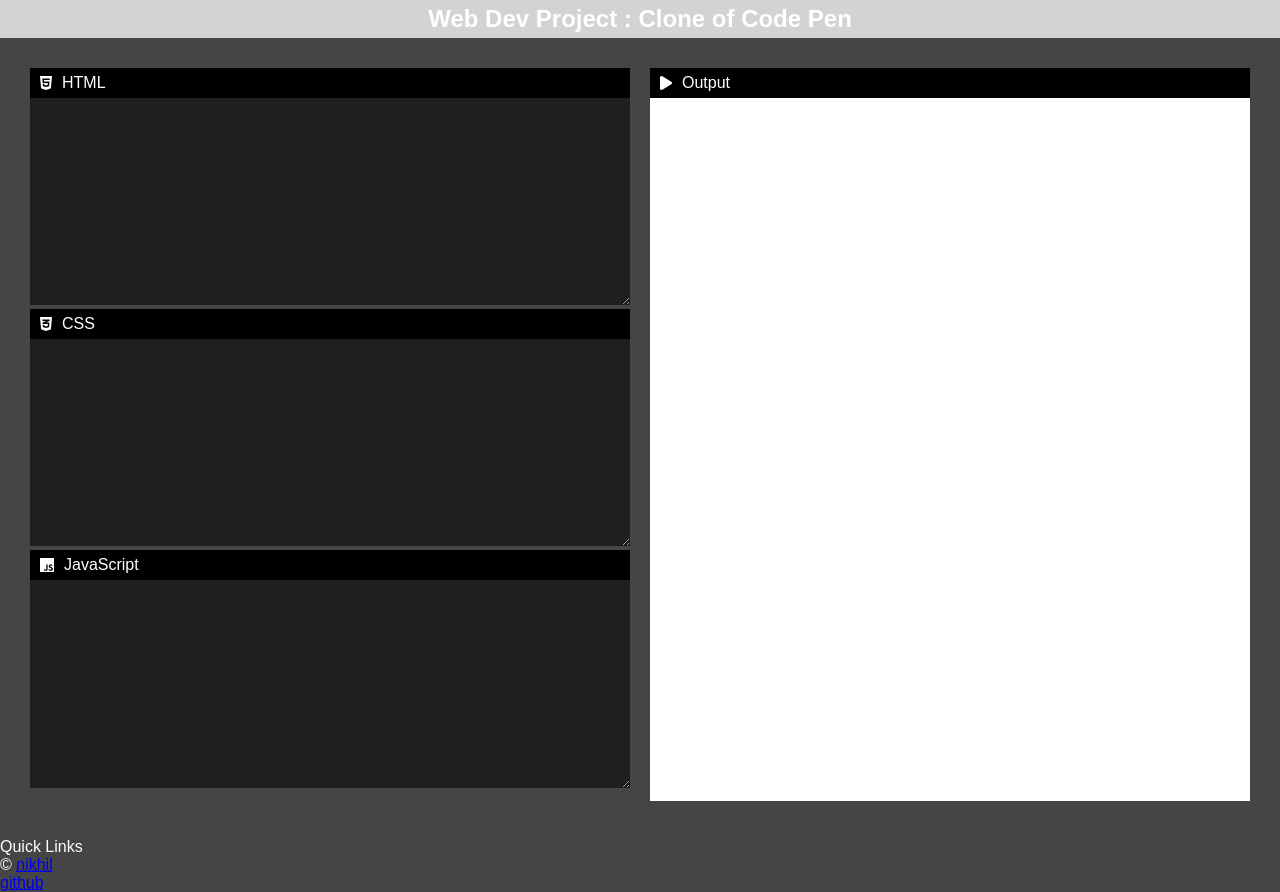
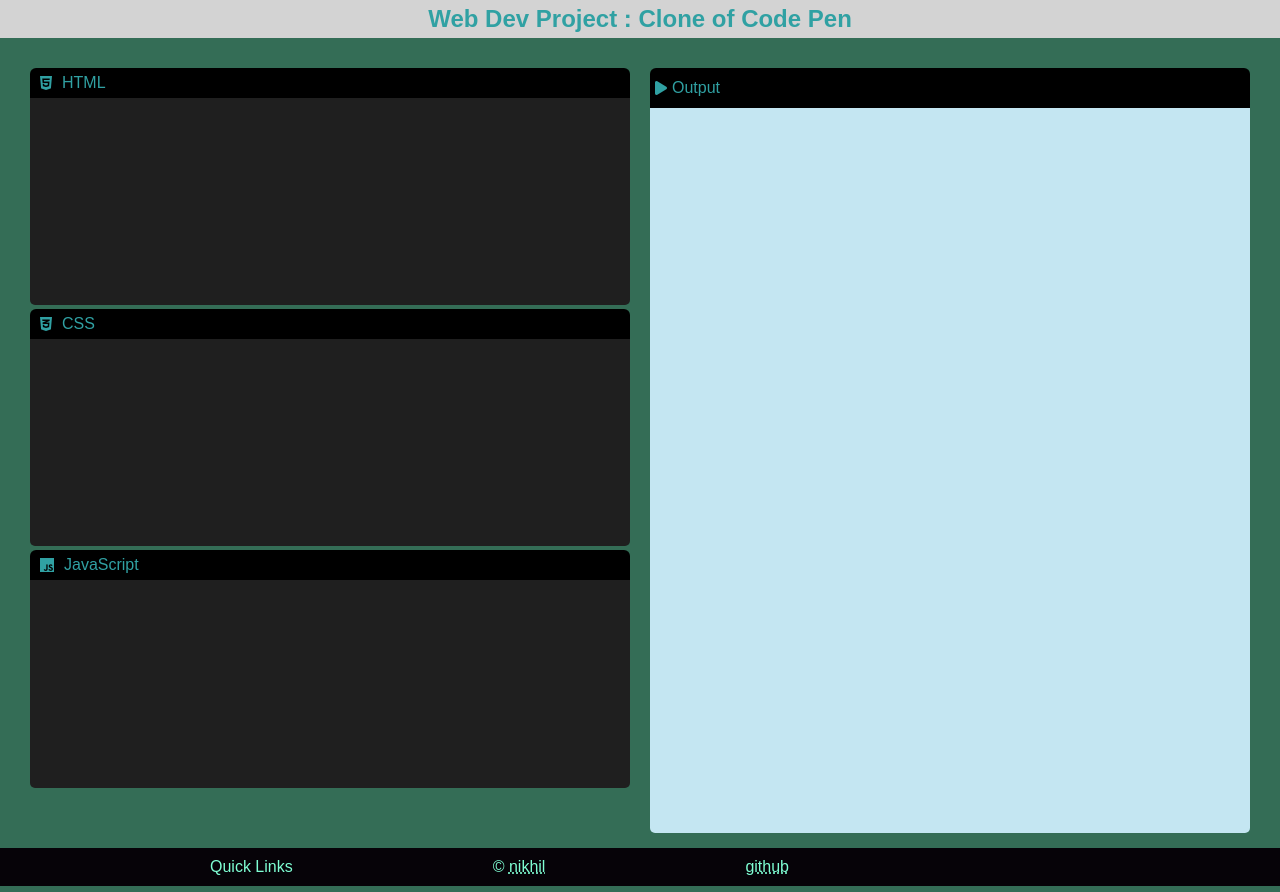
Before and after one commit to 20Nikhil02/Web-Dev-Code-pen, a plain HTML site: page index.html in a window 1280 px wide. Drawn offline with Linux system fonts and the light colour scheme.

Commit message:
Update style.css

```diff
--- a/style.css
+++ b/style.css
@@ -6,15 +6,19 @@
 }
 
 body {
-    background: #454545;
-    color: #fff;
+    background: #346d56;
+    color: #30a1a3;
 
 }
-
 h2{
     text-align: center;
     background-color: lightgray;
     padding: 5px;
+}
+
+label{
+    border-top-left-radius: 6px;
+    border-top-right-radius: 6px;
 }
 
 .container{
@@ -39,29 +43,62 @@
     border: 0;
     outline: 0;
     font-size: 18px;
+    border-bottom-left-radius: 5px;
+    border-bottom-right-radius: 5px;
+    overflow: hidden;
+    resize: none;
+}
 
-}
 
 iframe{
     width: 100%;
-    height: 95%;
-    background: #fff;
+    height: 98%;
+    background: #c4e6f2;
     border: 0;
     outline: 0;
+    border-bottom-left-radius: 5px;
+    border-bottom-right-radius: 5px;
 }
+
 
 label i{
     margin-right: 10px;
     margin-left: 10px;
 }
-button{
-    border-radius: 100%;
+
+#btn{
     cursor: pointer;
+    margin: 5px;
+    background-color: black;
+    color: #30a1a3;
 }
 
 label{
     display: flex;
     align-items: center;
     background: #000;
-    height: 30px
+    height: 30px;
+    overflow: hidden;
+    resize: none;
 }
+
+#outputlalbel{
+    height: 40px;
+}
+
+footer{
+    background-color: #060308;
+    margin-top: 10px;
+    padding: 10px;
+    display: flex;
+    flex-wrap: wrap;
+}
+
+footer p{
+    margin-left: 200px;
+    color: aquamarine;
+}
+a:active,a:link,a:visited{
+    text-decoration: none;
+    color: aquamarine;
+}
```
